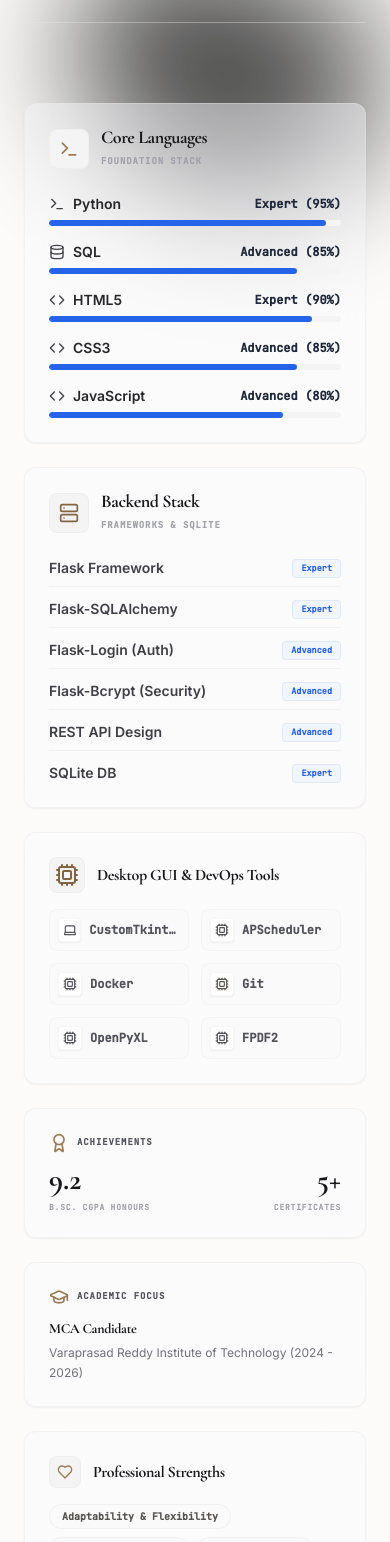
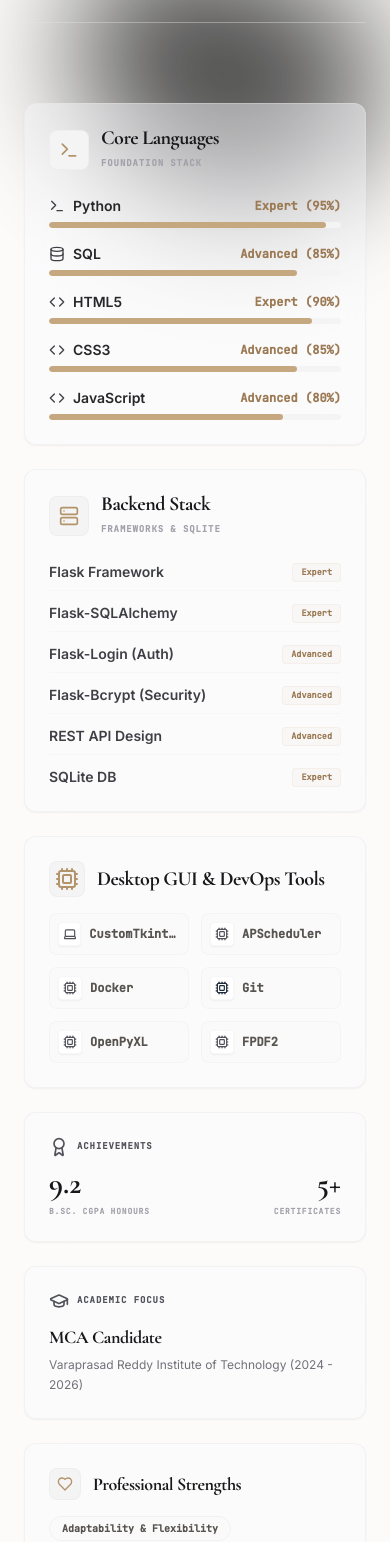
Before and after one commit to jagadeeshveeranki36/Portfolio, a React (Vite) app: page / in a window 390 px wide. Shown: the part 3528-5070 px from the top of the page. Built offline with nearby package versions, Linux system fonts and the light colour scheme.

Commit message:
Auto-sync update: file edits saved

```diff
--- a/src/sections/Skills.jsx
+++ b/src/sections/Skills.jsx
@@ -25,7 +25,7 @@ export default function Skills() {
     { name: 'CustomTkinter', icon: <Laptop className="h-3.5 w-3.5 text-zinc-600 dark:text-zinc-400" /> },
     { name: 'APScheduler', icon: <Cpu className="h-3.5 w-3.5 text-zinc-600 dark:text-zinc-400" /> },
     { name: 'Docker', icon: <Cpu className="h-3.5 w-3.5 text-zinc-600 dark:text-zinc-400" /> },
-    { name: 'Git & GitHub', icon: <Cpu className="h-3.5 w-3.5 text-zinc-650 dark:text-zinc-350" /> },
+    { name: 'Git & GitHub', icon: <Cpu className="h-3.5 w-3.5 text-zinc-655 dark:text-zinc-350" /> },
     { name: 'OpenPyXL (Excel)', icon: <Cpu className="h-3.5 w-3.5 text-zinc-600 dark:text-zinc-400" /> },
     { name: 'FPDF2 (PDF)', icon: <Cpu className="h-3.5 w-3.5 text-zinc-600 dark:text-zinc-400" /> }
   ];
@@ -59,12 +59,13 @@ export default function Skills() {
     borderRadius: "20px 8px 20px 8px",
     scale: 1.015,
     y: -4,
+    borderColor: 'rgba(197, 168, 128, 0.4)',
     transition: { type: 'spring', stiffness: 350, damping: 14 }
   };
 
   return (
-    <section id="skills" className="py-32 relative overflow-hidden px-6 md:px-12 border-t border-zinc-200/50 dark:border-zinc-800/40 bg-transparent">
-      {/* Morphing Liquid Blobs Background */}
+    <section id="skills" className="py-32 relative overflow-hidden px-6 md:px-12 border-t border-zinc-200/40 dark:border-zinc-850 bg-transparent">
+      {/* Morphing Liquid Blobs Background (Graphite theme) */}
       <MorphingBackground colorTheme="graphite" />
 
       <div className="max-w-6xl mx-auto relative z-10">
@@ -85,21 +86,21 @@ export default function Skills() {
           initial="hidden"
           whileInView="visible"
           viewport={{ once: true, margin: '-100px' }}
-          className="grid grid-cols-1 md:grid-cols-3 gap-6 auto-rows-auto md:auto-rows-[230px] max-w-6xl mx-auto"
+          className="grid grid-cols-1 md:grid-cols-3 gap-6 auto-rows-auto md:auto-rows-[230px] max-w-6xl mx-auto font-sans"
         >
-          {/* TILE 1: Core Languages (Large - col-span-2, row-span-2) */}
+          {/* TILE 1: Core Languages */}
           <motion.div
             variants={itemVariants}
             whileHover={hoverSpring}
-            className="glass-card md:col-span-2 md:row-span-2 p-6 md:p-8 flex flex-col justify-between border border-zinc-200/40 dark:border-zinc-800/40 hover:border-zinc-300 dark:hover:border-zinc-700 transition-all duration-300 cursor-pointer select-none origin-center"
+            className="glass-card md:col-span-2 md:row-span-2 p-6 md:p-8 flex flex-col justify-between border border-zinc-200/40 dark:border-zinc-850 hover:border-zinc-300 dark:hover:border-zinc-800 transition-all duration-300 cursor-pointer select-none origin-center"
           >
             <div>
               <div className="flex items-center gap-3 mb-6">
-                <div className="w-10 h-10 rounded-lg bg-zinc-100 dark:bg-zinc-800 flex items-center justify-center border border-zinc-200/40 dark:border-zinc-700/40">
-                  <Terminal className="h-5 w-5 text-blue-605 dark:text-blue-400" />
+                <div className="w-10 h-10 rounded-lg bg-zinc-100 dark:bg-zinc-900 flex items-center justify-center border border-zinc-200/40 dark:border-zinc-800/40">
+                  <Terminal className="h-5 w-5 text-primary-550 dark:text-primary-300" />
                 </div>
                 <div>
-                  <h3 className="font-display font-bold text-lg text-zinc-900 dark:text-white leading-none">Core Languages</h3>
+                  <h3 className="font-display font-bold text-xl text-zinc-900 dark:text-white leading-none">Core Languages</h3>
                   <span className="font-mono text-[9px] uppercase font-bold tracking-widest text-zinc-400 dark:text-zinc-500">Foundation Stack</span>
                 </div>
               </div>
@@ -107,20 +108,20 @@ export default function Skills() {
               <div className="space-y-4">
                 {coreLanguages.map((lang) => (
                   <div key={lang.name}>
-                    <div className="flex justify-between items-center text-sm mb-1.5">
+                    <div className="flex justify-between items-center text-sm mb-1.5 font-sans">
                       <span className="font-semibold text-zinc-800 dark:text-zinc-200 flex items-center gap-2">
                         {lang.icon}
                         {lang.name}
                       </span>
-                      <span className="font-mono text-xs font-bold text-blue-606 dark:text-blue-400">{lang.level} ({lang.percentage}%)</span>
+                      <span className="font-mono text-xs font-bold text-primary-605 dark:text-primary-300">{lang.level} ({lang.percentage}%)</span>
                     </div>
-                    <div className="h-1.5 w-full bg-zinc-100 dark:bg-zinc-850 rounded-full overflow-hidden">
+                    <div className="h-1.5 w-full bg-zinc-100 dark:bg-zinc-800/60 rounded-full overflow-hidden">
                       <motion.div
                         initial={{ width: 0 }}
                         whileInView={{ width: `${lang.percentage}%` }}
                         viewport={{ once: true }}
                         transition={{ duration: 1.2, ease: 'easeOut' }}
-                        className="h-full bg-blue-600 dark:bg-blue-500 rounded-full"
+                        className="h-full bg-primary-505 dark:bg-primary-400 rounded-full"
                       />
                     </div>
                   </div>
@@ -129,28 +130,28 @@ export default function Skills() {
             </div>
           </motion.div>
 
-          {/* TILE 2: Backend Stack (Medium - col-span-1, row-span-2) */}
+          {/* TILE 2: Backend Stack */}
           <motion.div
             variants={itemVariants}
             whileHover={hoverSpring}
-            className="glass-card md:col-span-1 md:row-span-2 p-6 md:p-8 flex flex-col justify-between border border-zinc-200/40 dark:border-zinc-800/40 hover:border-zinc-300 dark:hover:border-zinc-700 transition-all duration-300 cursor-pointer select-none origin-center"
+            className="glass-card md:col-span-1 md:row-span-2 p-6 md:p-8 flex flex-col justify-between border border-zinc-200/40 dark:border-zinc-850 hover:border-zinc-300 dark:hover:border-zinc-800 transition-all duration-300 cursor-pointer select-none origin-center"
           >
             <div>
               <div className="flex items-center gap-3 mb-6">
-                <div className="w-10 h-10 rounded-lg bg-zinc-100 dark:bg-zinc-800 flex items-center justify-center border border-zinc-200/40 dark:border-zinc-700/40">
-                  <Server className="h-5 w-5 text-blue-650 dark:text-blue-400" />
+                <div className="w-10 h-10 rounded-lg bg-zinc-100 dark:bg-zinc-900 flex items-center justify-center border border-zinc-200/40 dark:border-zinc-800/40">
+                  <Server className="h-5 w-5 text-primary-550 dark:text-primary-300" />
                 </div>
                 <div>
-                  <h3 className="font-display font-bold text-lg text-zinc-900 dark:text-white leading-none">Backend Stack</h3>
+                  <h3 className="font-display font-bold text-xl text-zinc-900 dark:text-white leading-none">Backend Stack</h3>
                   <span className="font-mono text-[9px] uppercase font-bold tracking-widest text-zinc-400 dark:text-zinc-500">Frameworks & SQLite</span>
                 </div>
               </div>
 
               <div className="space-y-3">
                 {backendSkills.map((s) => (
-                  <div key={s.name} className="flex items-center justify-between border-b border-zinc-200/40 dark:border-zinc-800/40 pb-2 last:border-0 last:pb-0">
+                  <div key={s.name} className="flex items-center justify-between border-b border-zinc-250/20 dark:border-zinc-800/40 pb-2 last:border-0 last:pb-0">
                     <span className="text-sm font-semibold text-zinc-700 dark:text-zinc-300">{s.name}</span>
-                    <span className="font-mono text-[8.5px] font-bold text-blue-600 dark:text-blue-400 bg-blue-500/5 dark:bg-blue-500/10 px-2 py-0.5 rounded border border-blue-500/10">
+                    <span className="font-mono text-[8.5px] font-bold text-primary-605 dark:text-primary-300 bg-primary-505/5 dark:bg-primary-505/10 px-2 py-0.5 rounded border border-primary-505/10">
                       {s.level}
                     </span>
                   </div>
@@ -159,41 +160,41 @@ export default function Skills() {
             </div>
           </motion.div>
 
-          {/* TILE 3: Desktop & Tools (Medium - col-span-2, row-span-1) */}
+          {/* TILE 3: Desktop & Tools */}
           <motion.div
             variants={itemVariants}
             whileHover={hoverSpring}
-            className="glass-card md:col-span-2 md:row-span-1 p-6 flex flex-col justify-between border border-zinc-200/40 dark:border-zinc-800/40 hover:border-zinc-300 dark:hover:border-zinc-700 transition-all duration-300 cursor-pointer select-none origin-center"
+            className="glass-card md:col-span-2 md:row-span-1 p-6 flex flex-col justify-between border border-zinc-200/40 dark:border-zinc-850 hover:border-zinc-300 dark:hover:border-zinc-800 transition-all duration-300 cursor-pointer select-none origin-center"
           >
             <div>
               <div className="flex items-center gap-3 mb-4">
-                <div className="w-9 h-9 rounded-lg bg-zinc-100 dark:bg-zinc-800 flex items-center justify-center border border-zinc-200/40 dark:border-zinc-700/40">
-                  <Cpu className="h-4.5 w-4.5 text-blue-650 dark:text-blue-400" />
+                <div className="w-9 h-9 rounded-lg bg-zinc-100 dark:bg-zinc-900 flex items-center justify-center border border-zinc-200/40 dark:border-zinc-800/40">
+                  <Cpu className="h-4.5 w-4.5 text-primary-550 dark:text-primary-300" />
                 </div>
-                <h3 className="font-display font-bold text-base text-zinc-900 dark:text-white">Desktop GUI & DevOps Tools</h3>
+                <h3 className="font-display font-bold text-xl text-zinc-900 dark:text-white">Desktop GUI & DevOps Tools</h3>
               </div>
 
               <div className="grid grid-cols-2 sm:grid-cols-3 gap-3">
                 {toolsSkills.map((t) => (
-                  <div key={t.name} className="flex items-center gap-2 p-2 rounded-lg bg-zinc-50 dark:bg-zinc-900/40 border border-zinc-200/30 dark:border-zinc-800/30 hover:border-blue-500/20 transition-colors">
+                  <div key={t.name} className="flex items-center gap-2 p-2 rounded-lg bg-zinc-50 dark:bg-zinc-900/30 border border-zinc-200/30 dark:border-zinc-800/30 hover:border-primary-505/20 transition-colors">
                     <div className="w-6 h-6 rounded bg-white dark:bg-zinc-850 flex items-center justify-center border border-zinc-200/30 dark:border-zinc-800/30 shadow-sm">
                       {t.icon}
                     </div>
-                    <span className="font-mono text-xs font-semibold text-zinc-600 dark:text-zinc-300 truncate">{t.name.split(' ')[0]}</span>
+                    <span className="font-mono text-xs font-semibold text-zinc-650 dark:text-zinc-305 truncate">{t.name.split(' ')[0]}</span>
                   </div>
                 ))}
               </div>
             </div>
           </motion.div>
 
-          {/* TILE 4: Stats & Achievements (Small - col-span-1, row-span-1) */}
+          {/* TILE 4: Stats & Achievements */}
           <motion.div
             variants={itemVariants}
             whileHover={hoverSpring}
-            className="glass-card md:col-span-1 md:row-span-1 p-6 flex flex-col justify-between relative overflow-hidden border border-zinc-200/40 dark:border-zinc-800/40 hover:border-zinc-300 dark:hover:border-zinc-700 transition-all duration-300 shadow-sm cursor-pointer select-none origin-center"
+            className="glass-card md:col-span-1 md:row-span-1 p-6 flex flex-col justify-between relative overflow-hidden border border-zinc-200/40 dark:border-zinc-850 hover:border-zinc-300 dark:hover:border-zinc-800 transition-all duration-300 shadow-sm cursor-pointer select-none origin-center"
           >
             <div className="flex items-center gap-2 text-zinc-600 dark:text-zinc-400 mb-3">
-              <Award className="h-5 w-5 text-blue-605 dark:text-blue-400" />
+              <Award className="h-5 w-5 text-primary-555 dark:text-primary-300" />
               <span className="font-mono text-[9px] uppercase tracking-widest font-bold">Achievements</span>
             </div>
 
@@ -209,42 +210,42 @@ export default function Skills() {
             </div>
           </motion.div>
 
-          {/* TILE 5: Academic Focus (Small - col-span-1, row-span-1) */}
+          {/* TILE 5: Academic Focus */}
           <motion.div
             variants={itemVariants}
             whileHover={hoverSpring}
-            className="glass-card md:col-span-1 md:row-span-1 p-6 flex flex-col justify-between border border-zinc-200/40 dark:border-zinc-800/40 hover:border-zinc-300 dark:hover:border-zinc-700 transition-all duration-300 cursor-pointer select-none origin-center"
+            className="glass-card md:col-span-1 md:row-span-1 p-6 flex flex-col justify-between border border-zinc-200/40 dark:border-zinc-850 hover:border-zinc-300 dark:hover:border-zinc-800 transition-all duration-300 cursor-pointer select-none origin-center"
           >
             <div className="flex items-center gap-2 text-zinc-600 dark:text-zinc-400 mb-3">
-              <GraduationCap className="h-5 w-5 text-blue-605 dark:text-blue-400" />
+              <GraduationCap className="h-5 w-5 text-primary-555 dark:text-primary-300" />
               <span className="font-mono text-[9px] uppercase tracking-widest font-bold">Academic Focus</span>
             </div>
 
             <div>
-              <h4 className="font-display font-bold text-sm text-zinc-900 dark:text-white">MCA Candidate</h4>
+              <h4 className="font-display font-bold text-lg text-zinc-900 dark:text-white">MCA Candidate</h4>
               <p className="text-xs text-zinc-500 dark:text-zinc-400 mt-1 leading-relaxed">Varaprasad Reddy Institute of Technology (2024 - 2026)</p>
             </div>
           </motion.div>
 
-          {/* TILE 6: Soft Skills (Medium - col-span-2, row-span-1) */}
+          {/* TILE 6: Soft Skills */}
           <motion.div
             variants={itemVariants}
             whileHover={hoverSpring}
-            className="glass-card md:col-span-2 md:row-span-1 p-6 flex flex-col justify-between border border-zinc-200/40 dark:border-zinc-800/40 hover:border-zinc-350 dark:hover:border-zinc-700 transition-all duration-300 cursor-pointer select-none origin-center"
+            className="glass-card md:col-span-2 md:row-span-1 p-6 flex flex-col justify-between border border-zinc-200/40 dark:border-zinc-850 hover:border-zinc-300 dark:hover:border-zinc-850 transition-all duration-300 cursor-pointer select-none origin-center"
           >
             <div>
               <div className="flex items-center gap-3 mb-4">
-                <div className="w-8 h-8 rounded-lg bg-zinc-100 dark:bg-zinc-800 flex items-center justify-center border border-zinc-200/40 dark:border-zinc-700/40">
-                  <Heart className="h-4 w-4 text-blue-605 dark:text-blue-400" />
+                <div className="w-8 h-8 rounded-lg bg-zinc-100 dark:bg-zinc-900 flex items-center justify-center border border-zinc-200/40 dark:border-zinc-800/40">
+                  <Heart className="h-4 w-4 text-primary-550 dark:text-primary-300" />
                 </div>
-                <h3 className="font-display font-bold text-base text-zinc-900 dark:text-white">Professional Strengths</h3>
+                <h3 className="font-display font-bold text-lg text-zinc-900 dark:text-white">Professional Strengths</h3>
               </div>
 
               <div className="flex flex-wrap gap-2">
                 {softSkills.map((s) => (
                   <span
                     key={s}
-                    className="font-mono text-[10px] font-semibold px-3 py-1 rounded-full border border-zinc-200/40 dark:border-zinc-800/40 bg-zinc-50/50 dark:bg-zinc-900/50 text-zinc-650 dark:text-zinc-350 hover:border-blue-500/20 hover:text-blue-600 dark:hover:text-blue-400 transition-all duration-300"
+                    className="font-mono text-[10px] font-semibold px-3 py-1 rounded-full border border-zinc-200/40 dark:border-zinc-800 bg-zinc-50/50 dark:bg-zinc-900/30 text-zinc-650 dark:text-zinc-350 hover:border-primary-505/20 hover:text-primary-605 dark:hover:text-primary-300 transition-all duration-300"
                   >
                     {s}
                   </span>
```
